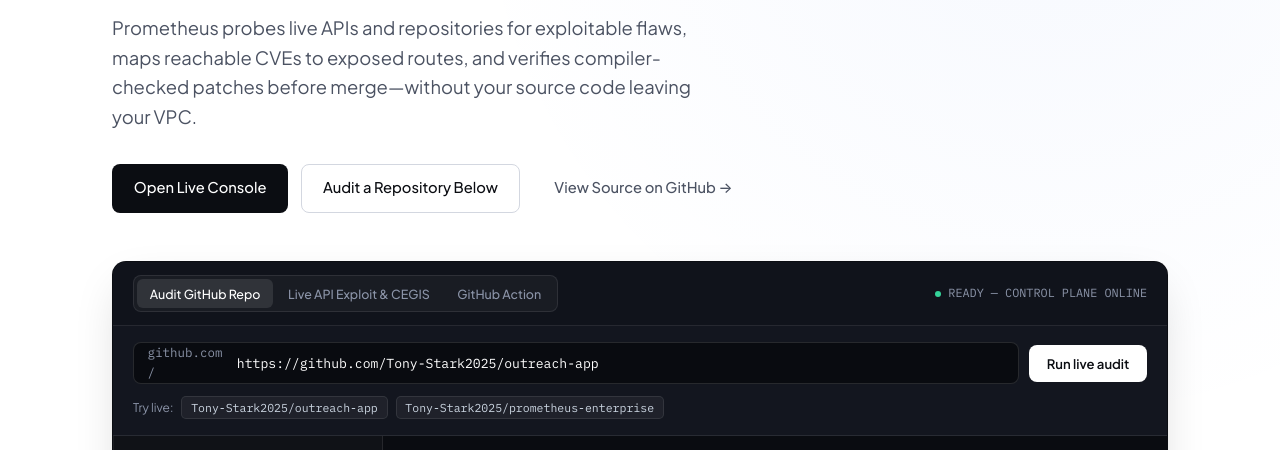
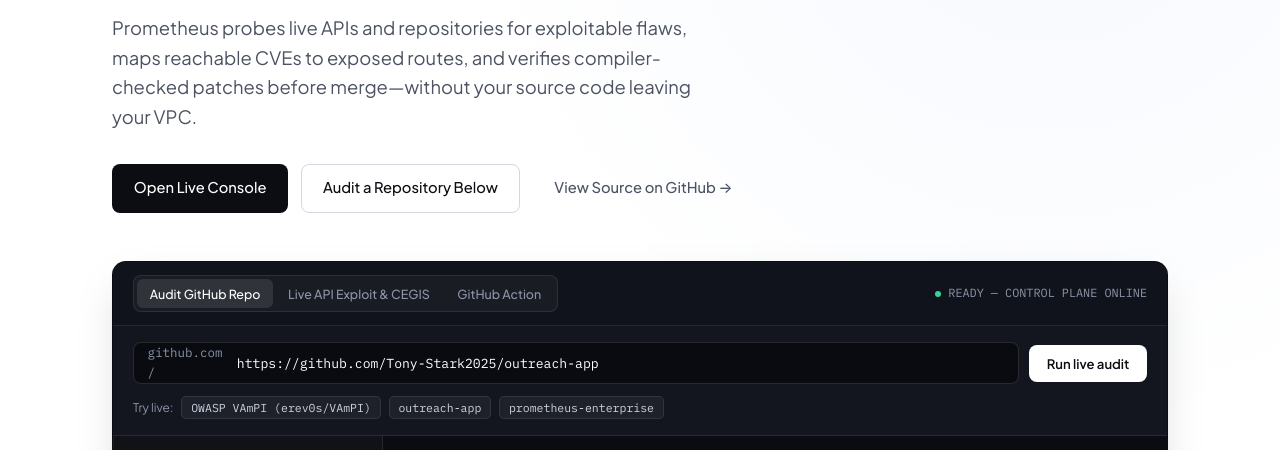
Before and after one commit to Tony-Stark2025/gaussianlabs-site, a plain HTML site: page index.html in a window 1280 px wide. Shown: the part 350-800 px from the top of the page. Drawn offline with Linux system fonts and the light colour scheme.

Commit message:
feat: add OWASP VAmPI third-party benchmark repo chip to workbench

```diff
--- a/index.html
+++ b/index.html
@@ -942,8 +942,9 @@
 
             <div class="wb-examples" id="repo-examples">
               <span>Try live:</span>
-              <button type="button" class="wb-chip" data-repo="https://github.com/Tony-Stark2025/outreach-app">Tony-Stark2025/outreach-app</button>
-              <button type="button" class="wb-chip" data-repo="https://github.com/Tony-Stark2025/prometheus-enterprise">Tony-Stark2025/prometheus-enterprise</button>
+              <button type="button" class="wb-chip" data-repo="https://github.com/erev0s/VAmPI">OWASP VAmPI (erev0s/VAmPI)</button>
+              <button type="button" class="wb-chip" data-repo="https://github.com/Tony-Stark2025/outreach-app">outreach-app</button>
+              <button type="button" class="wb-chip" data-repo="https://github.com/Tony-Stark2025/prometheus-enterprise">prometheus-enterprise</button>
             </div>
           </div>
 
```
